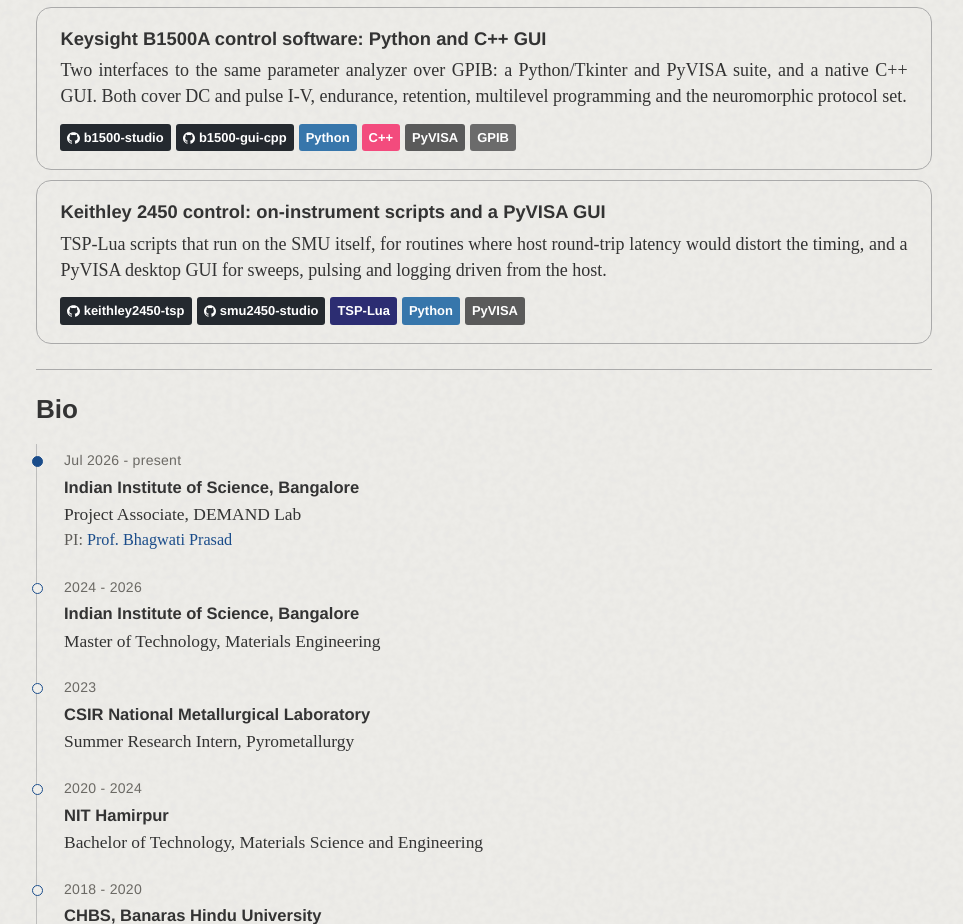
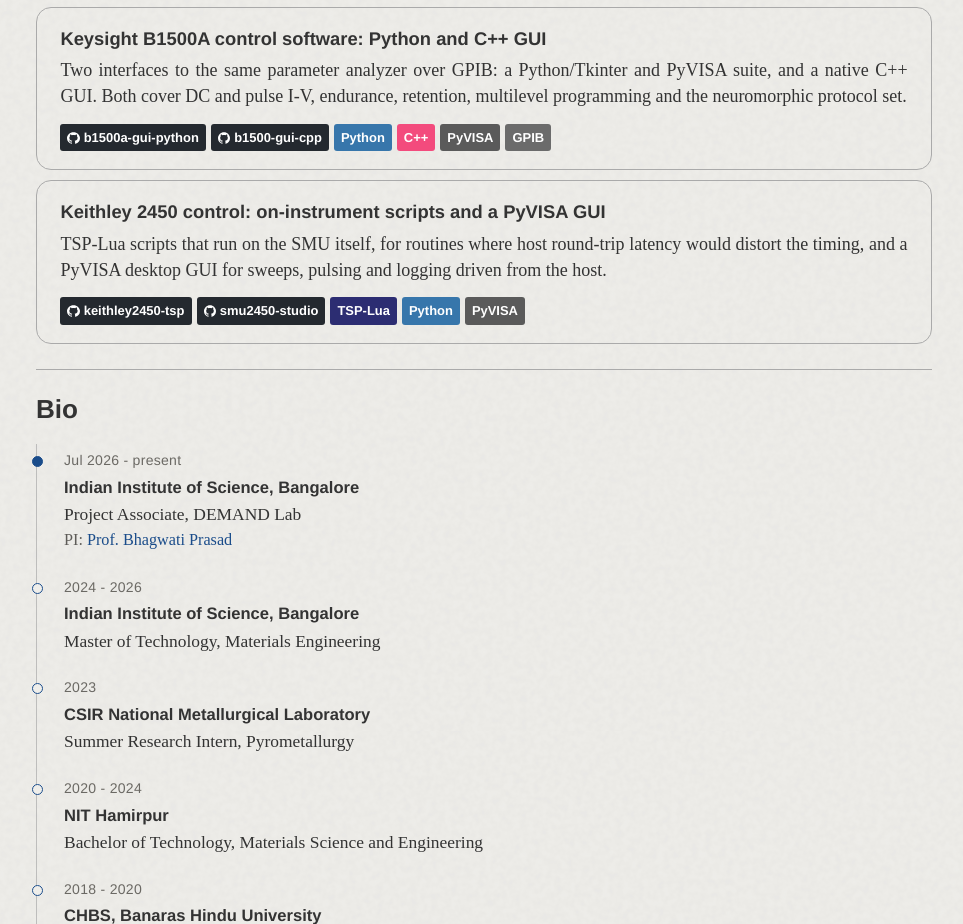
Before and after one commit to akashnith/akashnith.github.io, a plain HTML site: page index.html in a window 1280 px wide. Shown: the part 3109-4033 px from the top of the page, without its empty margins (156-1119 px from the left). Drawn offline with Linux system fonts and the light colour scheme.

Commit message:
python gui name update

```diff
--- a/index.html
+++ b/index.html
@@ -341,7 +341,7 @@
                     and the neuromorphic protocol set.
                 </span>
                 <span class="repos">
-                    <a class="repo" href="https://github.com/akashnith/b1500-studio" target="_blank" rel="noopener"><img class="gh" src="assets/github.svg" width="16" height="16" alt="" />b1500-studio</a>
+                    <a class="repo" href="https://github.com/akashnith/b1500a-gui-python" target="_blank" rel="noopener"><img class="gh" src="assets/github.svg" width="16" height="16" alt="" />b1500a-gui-python</a>
                     <a class="repo" href="https://github.com/akashnith/b1500-gui-cpp" target="_blank" rel="noopener"><img class="gh" src="assets/github.svg" width="16" height="16" alt="" />b1500-gui-cpp</a>
                     <span class="lang lang-py">Python</span>
                     <span class="lang lang-cpp">C++</span>
```
